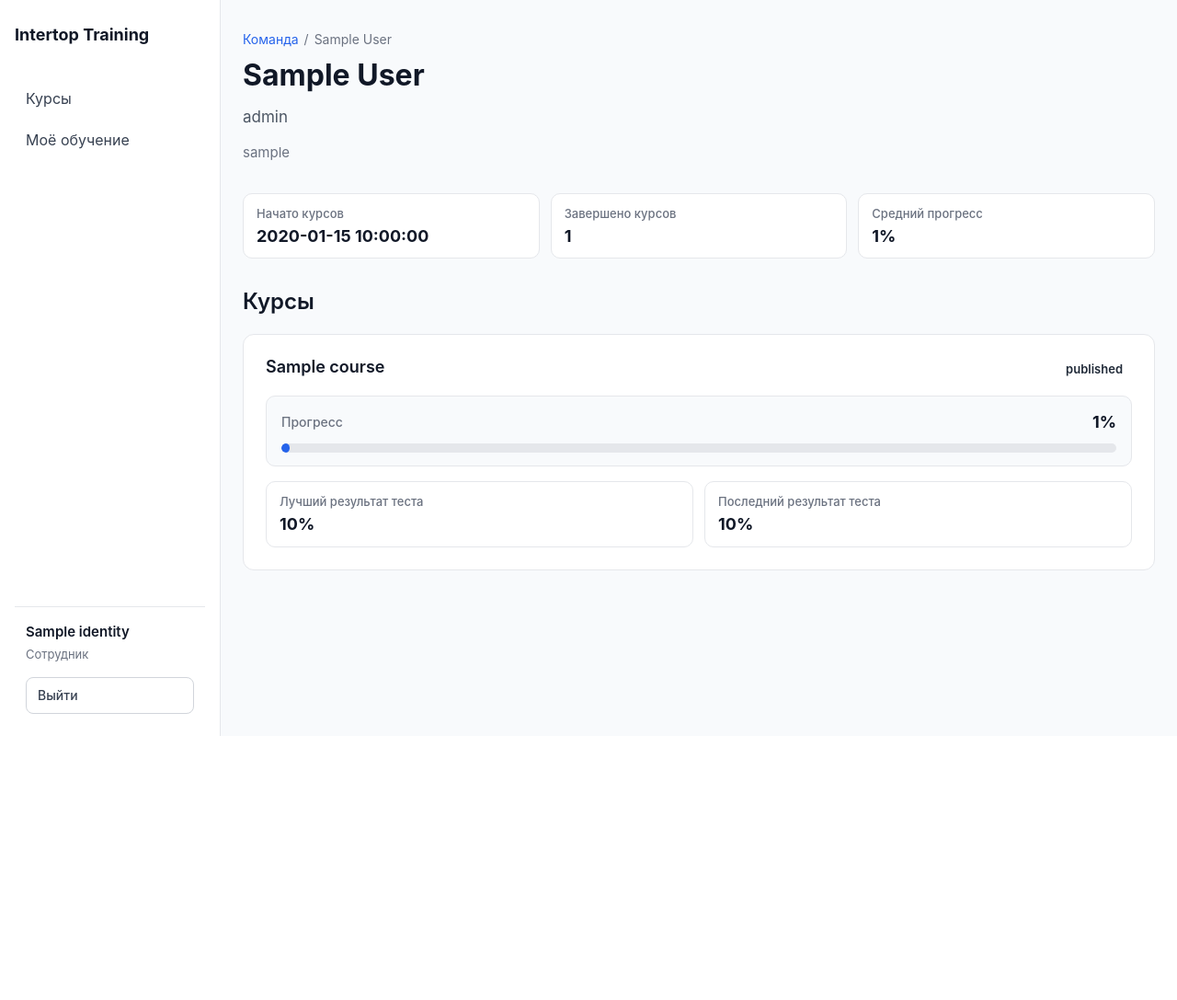
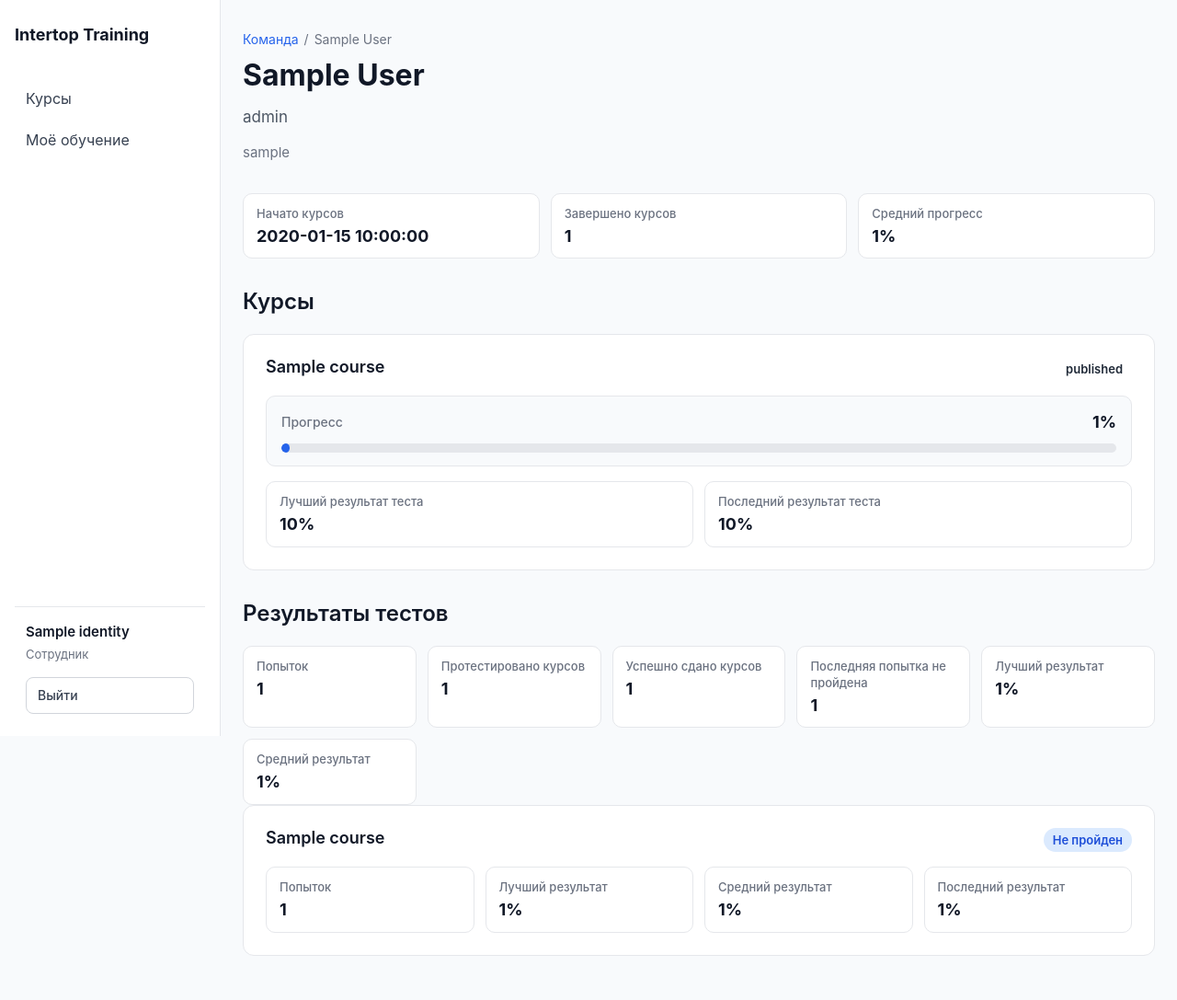
Before and after one commit to maks1111111111/intertop_training, a Python web app: template app/web/templates/manager_team_member.html in a window 1280 px wide. Shown: the whole page at 92% size. Before the commit the page ends 800 px from the top, so only its background shows below. Run offline with Jinja, Linux system fonts and the light colour scheme; the template is opened without the code that fills it: most values are stand-ins (such as "Sample title", 1, 10 or a date in 2020).

Commit message:
feat(web): show employee quiz analytics in manager profile

```diff
--- a/app/web/templates/manager_team_member.html
+++ b/app/web/templates/manager_team_member.html
@@ -94,4 +94,84 @@
     <p class="dashboard-empty-state-message">Доступных курсов пока нет</p>
 </div>
 {% endif %}
+
+<section class="section">
+    <h2>Результаты тестов</h2>
+    {% if quiz_analytics.total_attempts_count > 0 %}
+    <div class="dashboard-metrics">
+        <div class="dashboard-metric">
+            <span class="dashboard-metric-label">Попыток</span>
+            <span class="dashboard-metric-value">{{ quiz_analytics.total_attempts_count }}</span>
+        </div>
+        <div class="dashboard-metric">
+            <span class="dashboard-metric-label">Протестировано курсов</span>
+            <span class="dashboard-metric-value">{{ quiz_analytics.tested_courses_count }}</span>
+        </div>
+        <div class="dashboard-metric">
+            <span class="dashboard-metric-label">Успешно сдано курсов</span>
+            <span class="dashboard-metric-value">{{ quiz_analytics.passed_courses_count }}</span>
+        </div>
+        <div class="dashboard-metric">
+            <span class="dashboard-metric-label">Последняя попытка не пройдена</span>
+            <span class="dashboard-metric-value">{{ quiz_analytics.latest_failed_courses_count }}</span>
+        </div>
+        {% if quiz_analytics.best_score_percent is not none %}
+        <div class="dashboard-metric">
+            <span class="dashboard-metric-label">Лучший результат</span>
+            <span class="dashboard-metric-value">{{ quiz_analytics.best_score_percent }}%</span>
+        </div>
+        {% endif %}
+        {% if quiz_analytics.average_score_percent is not none %}
+        <div class="dashboard-metric">
+            <span class="dashboard-metric-label">Средний результат</span>
+            <span class="dashboard-metric-value">{{ quiz_analytics.average_score_percent }}%</span>
+        </div>
+        {% endif %}
+    </div>
+
+    <ul class="course-list dashboard-course-list">
+        {% for course in quiz_analytics.courses %}
+        <li class="course-card dashboard-course-card">
+            <div class="dashboard-course-body">
+                <header class="dashboard-course-header">
+                    <h3 class="course-card-title">{{ course.title }}</h3>
+                    <span class="dashboard-status-badge dashboard-status-badge--{% if course.latest_passed %}completed{% else %}in_progress{% endif %}">
+                        {% if course.latest_passed %}
+                        Пройден
+                        {% else %}
+                        Не пройден
+                        {% endif %}
+                    </span>
+                </header>
+                <div class="dashboard-metrics">
+                    <div class="dashboard-metric">
+                        <span class="dashboard-metric-label">Попыток</span>
+                        <span class="dashboard-metric-value">{{ course.attempts_count }}</span>
+                    </div>
+                    <div class="dashboard-metric">
+                        <span class="dashboard-metric-label">Лучший результат</span>
+                        <span class="dashboard-metric-value">{{ course.best_score_percent }}%</span>
+                    </div>
+                    <div class="dashboard-metric">
+                        <span class="dashboard-metric-label">Средний результат</span>
+                        <span class="dashboard-metric-value">{{ course.average_score_percent }}%</span>
+                    </div>
+                    <div class="dashboard-metric">
+                        <span class="dashboard-metric-label">Последний результат</span>
+                        <span class="dashboard-metric-value">{{ course.latest_score_percent }}%</span>
+                    </div>
+                </div>
+                {% if course.ever_passed and not course.latest_passed %}
+                <p class="page-meta">Ранее был успешно сдан</p>
+                {% endif %}
+            </div>
+        </li>
+        {% endfor %}
+    </ul>
+    {% else %}
+    <div class="empty-state dashboard-empty-state">
+        <p class="dashboard-empty-state-message">Сотрудник пока не проходил тесты</p>
+    </div>
+    {% endif %}
+</section>
 {% endblock %}
```
Also changed, not shown: app/web/router.py (+18 -0 lines), tests/web/test_manager_team_page.py (+84 -2 lines).
